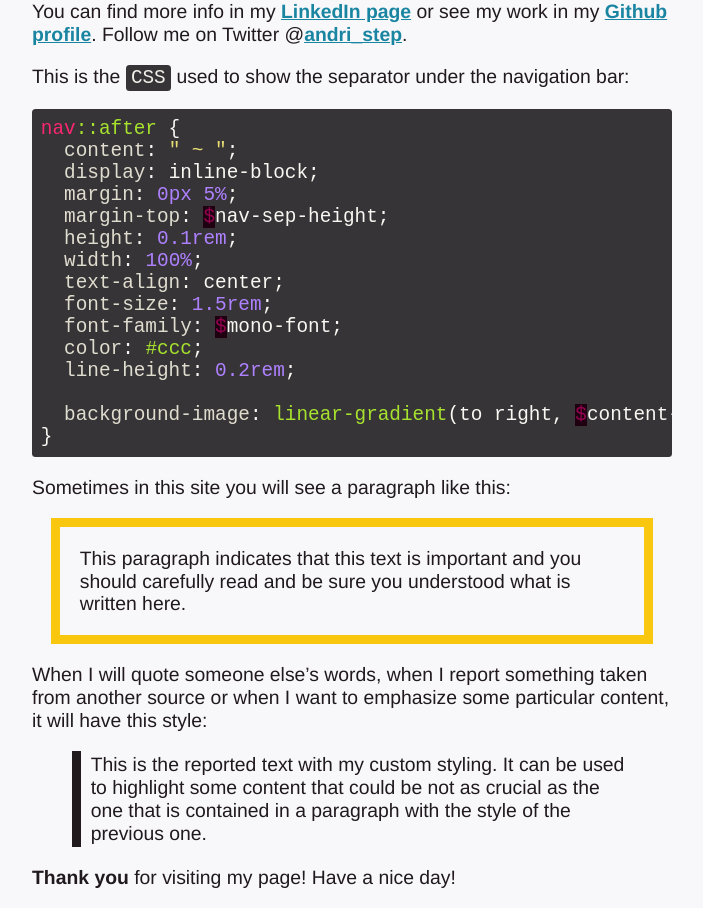
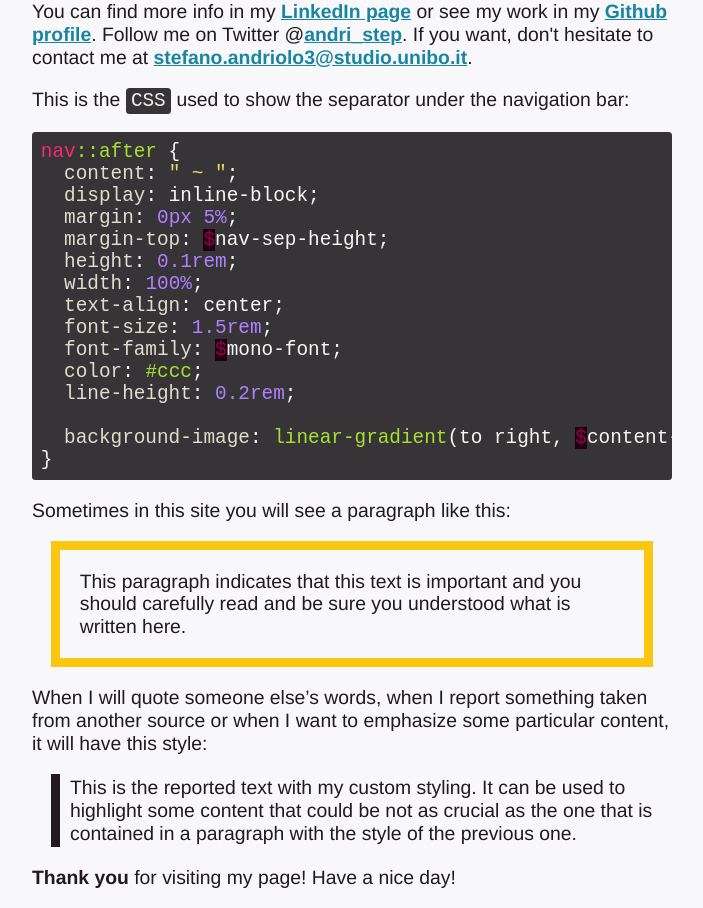
Before and after one commit to steppp/steppp.github.io, a Jekyll site: the page built from about.md, in a window 1280 px wide. Shown: the part 1089-1997 px from the top of the page, without its empty margins (288-991 px from the left). Built offline with Jekyll 4.4.1, drawn with Linux system fonts in a browser that asks for light colours.

Commit message:
Fix blockquote styling, add email address

```diff
--- a/_sass/main.scss
+++ b/_sass/main.scss
@@ -182,6 +182,7 @@ h1::after {
   padding: 0.5em;
   z-index: 1;
 */
+  margin: 1em;
   border-left: 0.5em solid #211a1d;
   padding: 0.1em 0px 0.1em 0.5em;
 }
--- a/about.md
+++ b/about.md
@@ -44,6 +44,8 @@ SpaceX docking pad
 You can find more info in my <a href="https://www.linkedin.com/in/stefano-andriolo-6b563610b/">LinkedIn page</a>
 or see my work in my <a href="https://github.com/steppp">Github profile</a>.
 Follow me on Twitter @<a href="https://twitter.com/andri_step">andri_step</a>.
+
+If you want, don't hesitate to contact me at <a href="mailto:stefano.andriolo3@studio.unibo.it">stefano.andriolo3@studio.unibo.it</a>.
 </p>
 
 <p>
```
